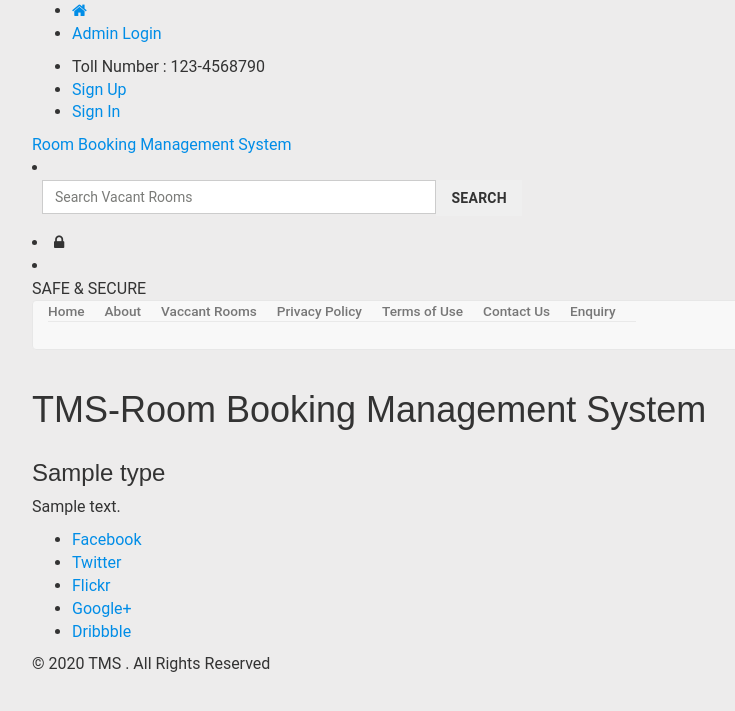
After one commit to indieka900/rental-booking, a Django app: template rental_app/templates/app/pages.html in a window 1280 px wide. The commit adds this page. Shown: the top 711 px of the page, without its empty margins (38-773 px from the left). Run offline with Django 3.2, Linux system fonts and the light colour scheme; the template is opened without the code that fills it: most values are stand-ins (such as "Sample title", 1, 10 or a date in 2020); some libraries are stand-ins or nearby versions.

Commit message:
working with common data

```diff
--- a/accounts/views.py
+++ b/accounts/views.py
@@ -13,6 +13,7 @@ from django.utils.http import urlsafe_base64_decode
 from accounts.tokens import account_activation_token
 from accounts.forms import UserSignUpForm
 from rental_app.models import Rooms
+from rental_app.views import common_data
 from django.contrib.auth import authenticate, login, logout
 
 
@@ -64,6 +65,7 @@ def home(request):
     context = {
         'rooms' : rooms,
         'must' : is_must,
+        **common_data(),
     }
     return render(request, 'app/index.html', context)
 
@@ -109,7 +111,6 @@ def login_user(request):
     if request.method == 'POST':
         email = request.POST.get('email')
         password = request.POST.get('password')
-        next_url = request.POST.get('next', '/')
         try:
             user= CustomUser.objects.get(email=email)
         except CustomUser.DoesNotExist:
--- a/rental_app/admin.py
+++ b/rental_app/admin.py
@@ -1,5 +1,5 @@
 from django.contrib import admin
-from rental_app.models import (Apartments, Rooms, Booking_History)
+from rental_app.models import (Apartments, Rooms, Booking_History,Page)
 
 
 
@@ -8,6 +8,7 @@ class RoomsAdmin(admin.ModelAdmin):
     ordering = ('-date_created',)
     search_fields = ('apartment','room_type','rent')
     list_filter = ('date_created','room_type','booked','rent')
+    list_display = ('room_number','rent','rate','booked','room_type','size','apartment')
 
 
 @admin.register(Apartments)
@@ -15,8 +16,10 @@ class ApartmentsAdmin(admin.ModelAdmin):
     ordering = ('-date_created',)
     search_fields = ('apartment_name','location')
     list_filter = ('date_created','date_updated')
+    list_display = ('apartment_name','location','facilities','description','landlord')
 
 admin.site.register(Booking_History)
+admin.site.register(Page)
 
 
 # Register your models here.
--- a/rental_app/models.py
+++ b/rental_app/models.py
@@ -32,7 +32,7 @@ class Rooms(models.Model):
     )
 
     Room_type_choices = (
-        ("Singe room", "Singe room"),
+        ("Single room", "Single room"),
         ("Bedsitter", "Bedsitter"),
         ("Studio", "Studio"),
         ("Go Down", "Go Down"),
--- /dev/null
+++ b/rental_app/templates/app/pages.html
@@ -0,0 +1,19 @@
+{% extends 'base.html' %}
+
+{% block content %}
+<div class="privacy">
+    <div class="container">
+
+        <h3 class="wow fadeInDown animated animated" data-wow-delay=".5s"
+            style="visibility: visible; animation-delay: 0.5s; animation-name: fadeInDown;">{{page.type}}</h3>
+
+
+        <p>
+            {{page.details}}
+        </p>
+
+
+
+    </div>
+</div>
+{% endblock content %}
--- a/rental_app/templates/base.html
+++ b/rental_app/templates/base.html
@@ -6,7 +6,7 @@
 <html>
 
 <head>
-    <title>TMS | Tourism Management System</title>
+    <title>RBMS | Room Booking Management System</title>
     <meta name="viewport" content="width=device-width, initial-scale=1">
     <meta http-equiv="Content-Type" content="text/html; charset=utf-8" />
 
@@ -68,7 +68,7 @@
         <div class="container">
             <ul class="tp-hd-lft wow fadeInLeft animated" data-wow-delay=".5s">
                 <li class="hm"><a href="{% url 'accounts:home' %}"><i class="fa fa-home"></i></a></li>
-                <li class="hm"><a href="{% url 'custom_admin:login' %}">Admin Login</a></li>
+                <li class="hm"><a href="/admin/">Admin Login</a></li>
             </ul>
             <ul class="tp-hd-rgt wow fadeInRight animated" data-wow-delay=".5s">
                 <li class="tol">Toll Number : 123-4568790</li>
@@ -90,7 +90,7 @@
     <div class="header">
         <div class="container">
             <div class="logo wow fadeInDown animated" data-wow-delay=".5s">
-                <a href="{% url 'accounts:home' %}">Tourism <span>Management System</span></a>
+                <a href="{% url 'accounts:home' %}">Room Booking <span>Management System</span></a>
             </div>
 
             <div class="lock fadeInDown animated" data-wow-delay=".5s">
@@ -163,7 +163,7 @@
     <div class="banner-3 ">
         <div class="container">
             <h1 class="wow zoomIn animated animated" data-wow-delay=".5s"
-                style="visibility: visible; animation-delay: 0.5s; animation-name: zoomIn;">TMS-Tourism Management
+                style="visibility: visible; animation-delay: 0.5s; animation-name: zoomIn;">TMS-Room Booking Management
                 System</h1>
         </div>
     </div>
```
Also changed, not shown: rental_app/views.py (+26 -11 lines), rental_app/migrations/0012_auto_20231124_1654.py (added).
